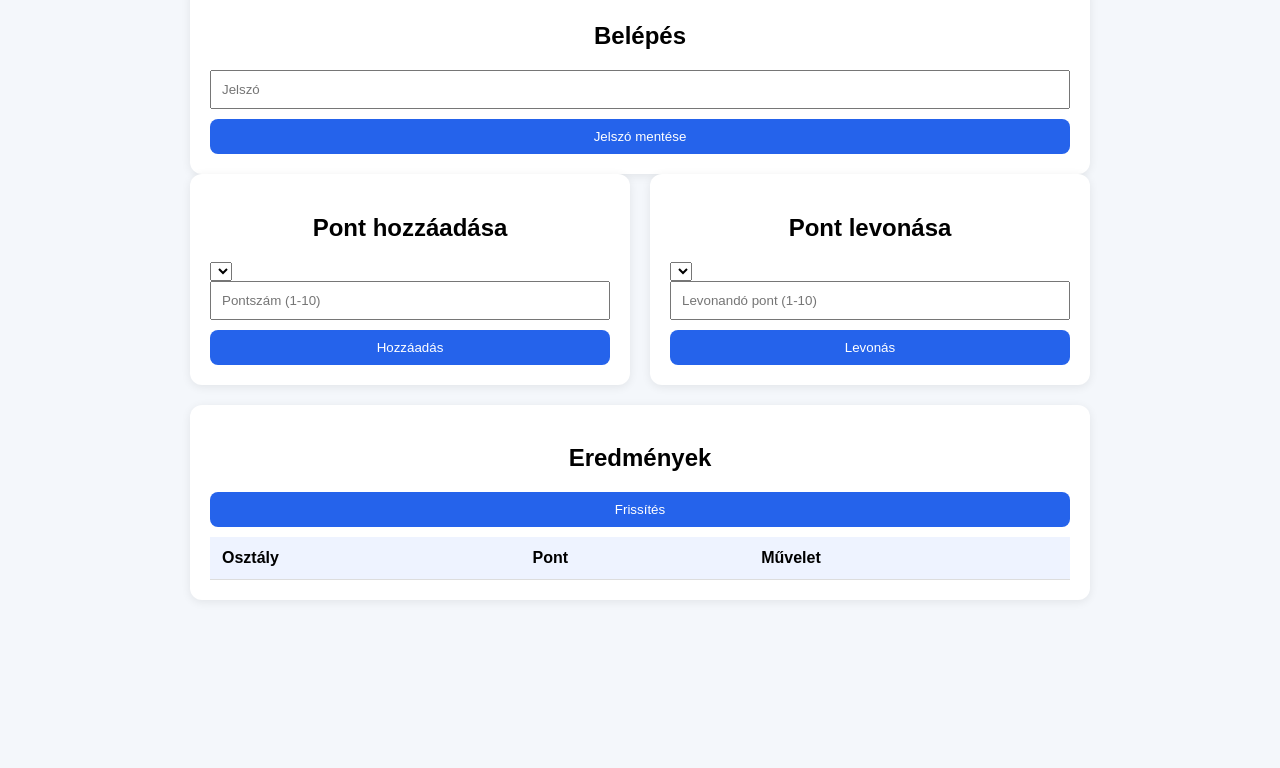
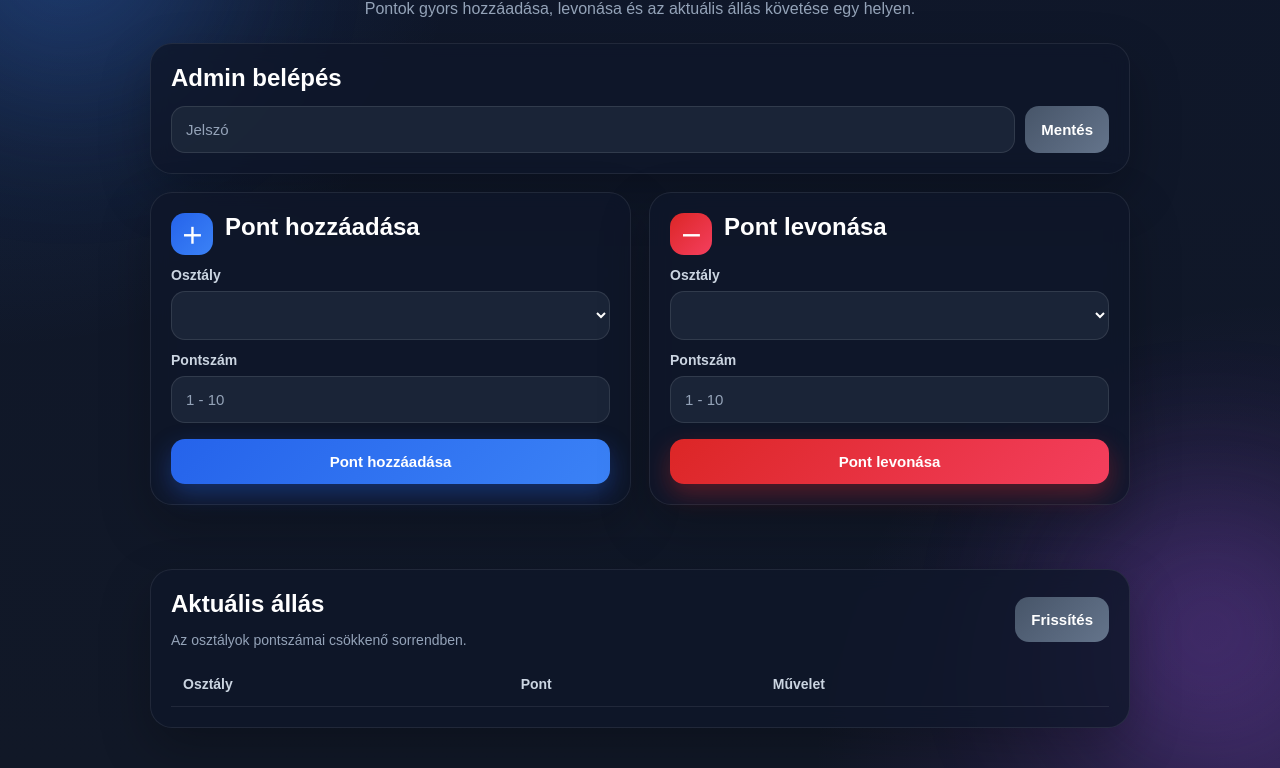
Before and after one commit to SofiBenedek/diaknap-pontozas, a website: page public/index.html in a window 1280 px wide. Shown: the part 118-886 px from the top of the page. Before the commit the page ends 800 px from the top, so only its background shows below. Drawn offline with Linux system fonts and the light colour scheme; no server answers.

Commit message:
improve ui design

```diff
--- a/public/index.html
+++ b/public/index.html
@@ -7,37 +7,70 @@
   <link rel="stylesheet" href="style.css" />
 </head>
 <body>
+  <div class="background-glow glow-1"></div>
+  <div class="background-glow glow-2"></div>
+
   <div class="container">
-    <h1>Diáknap pontozó</h1>
+    <header class="hero">
+      <p class="hero-badge">Diáknap 2026</p>
+      <h1>Osztálypontozó</h1>
+      <p class="hero-text">
+        Pontok gyors hozzáadása, levonása és az aktuális állás követése egy helyen.
+      </p>
+    </header>
 
-    <div class="card password-card">
-      <h2>Belépés</h2>
+    <section class="card password-card">
+      <h2>Admin belépés</h2>
+      <div class="input-group">
         <input type="password" id="adminPassword" placeholder="Jelszó" />
-      <button onclick="savePassword()">Jelszó mentése</button>
+        <button onclick="savePassword()">Mentés</button>
+      </div>
+    </section>
+
+    <section class="actions-grid">
+      <div class="card action-card add-card">
+        <div class="card-top">
+          <span class="card-icon">＋</span>
+          <h2>Pont hozzáadása</h2>
         </div>
 
-    <div class="cards">
-      <div class="card">
-        <h2>Pont hozzáadása</h2>
+        <label>Osztály</label>
         <select id="addClassName"></select>
-        <input type="number" id="addPoints" placeholder="Pontszám (1-10)" min="1" max="10" />
-        <button onclick="addPoints()">Hozzáadás</button>
+
+        <label>Pontszám</label>
+        <input type="number" id="addPoints" placeholder="1 - 10" min="1" max="10" />
+
+        <button class="primary-btn" onclick="addPoints()">Pont hozzáadása</button>
       </div>
 
-      <div class="card">
+      <div class="card action-card remove-card">
+        <div class="card-top">
+          <span class="card-icon">－</span>
           <h2>Pont levonása</h2>
+        </div>
+
+        <label>Osztály</label>
         <select id="removeClassName"></select>
-        <input type="number" id="removePoints" placeholder="Levonandó pont (1-10)" min="1" max="10" />
-        <button onclick="removePoints()">Levonás</button>
+
+        <label>Pontszám</label>
+        <input type="number" id="removePoints" placeholder="1 - 10" min="1" max="10" />
+
+        <button class="secondary-btn" onclick="removePoints()">Pont levonása</button>
       </div>
-    </div>
+    </section>
 
     <div class="message" id="message"></div>
 
-    <div class="scoreboard">
-      <h2>Eredmények</h2>
-      <button onclick="loadClasses()">Frissítés</button>
+    <section class="card scoreboard-card">
+      <div class="scoreboard-header">
+        <div>
+          <h2>Aktuális állás</h2>
+          <p>Az osztályok pontszámai csökkenő sorrendben.</p>
+        </div>
+        <button class="refresh-btn" onclick="loadClasses()">Frissítés</button>
+      </div>
 
+      <div class="table-wrapper">
         <table>
           <thead>
             <tr>
@@ -49,6 +82,7 @@
           <tbody id="classTableBody"></tbody>
         </table>
       </div>
+    </section>
   </div>
 
   <script src="script.js"></script>
--- a/public/style.css
+++ b/public/style.css
@@ -1,91 +1,322 @@
+* {
+  box-sizing: border-box;
+}
+
 body {
+  margin: 0;
   font-family: Arial, sans-serif;
-  background: #f4f7fb;
-  margin: 0;
-  padding: 20px;
+  background:
+    radial-gradient(circle at top left, rgba(59, 130, 246, 0.18), transparent 30%),
+    radial-gradient(circle at bottom right, rgba(168, 85, 247, 0.18), transparent 30%),
+    linear-gradient(180deg, #0f172a 0%, #111827 100%);
+  color: #e5e7eb;
+  min-height: 100vh;
+  padding: 20px 14px 40px;
+  position: relative;
+  overflow-x: hidden;
+}
+
+.background-glow {
+  position: fixed;
+  width: 260px;
+  height: 260px;
+  border-radius: 50%;
+  filter: blur(90px);
+  opacity: 0.3;
+  pointer-events: none;
+}
+
+.glow-1 {
+  top: -60px;
+  left: -60px;
+  background: #3b82f6;
+}
+
+.glow-2 {
+  bottom: -80px;
+  right: -60px;
+  background: #a855f7;
 }
 
 .container {
-  max-width: 900px;
+  max-width: 980px;
   margin: 0 auto;
+  position: relative;
+  z-index: 1;
 }
 
-h1, h2 {
+.hero {
   text-align: center;
+  margin-bottom: 22px;
 }
 
-.cards {
-  display: flex;
-  gap: 20px;
-  margin-bottom: 20px;
-  flex-wrap: wrap;
+.hero-badge {
+  display: inline-block;
+  margin: 0 0 12px;
+  padding: 8px 14px;
+  border-radius: 999px;
+  background: rgba(255, 255, 255, 0.08);
+  color: #cbd5e1;
+  font-size: 14px;
+  border: 1px solid rgba(255, 255, 255, 0.08);
+}
+
+.hero h1 {
+  margin: 0;
+  font-size: 34px;
+  font-weight: 700;
+  color: white;
+}
+
+.hero-text {
+  margin: 10px auto 0;
+  max-width: 640px;
+  color: #94a3b8;
+  font-size: 16px;
+  line-height: 1.5;
 }
 
 .card {
-  flex: 1;
-  min-width: 280px;
-  background: white;
+  background: rgba(15, 23, 42, 0.78);
+  border: 1px solid rgba(255, 255, 255, 0.08);
+  border-radius: 22px;
   padding: 20px;
-  border-radius: 12px;
-  box-shadow: 0 2px 10px rgba(0,0,0,0.08);
+  box-shadow: 0 20px 50px rgba(0, 0, 0, 0.25);
+  backdrop-filter: blur(10px);
 }
 
-input {
+.password-card {
+  margin-bottom: 18px;
+}
+
+.password-card h2,
+.action-card h2,
+.scoreboard-card h2 {
+  margin-top: 0;
+  margin-bottom: 14px;
+  color: white;
+}
+
+.input-group {
+  display: flex;
+  gap: 10px;
+}
+
+.actions-grid {
+  display: grid;
+  grid-template-columns: 1fr 1fr;
+  gap: 18px;
+  margin-bottom: 18px;
+}
+
+.action-card label {
+  display: block;
+  margin-bottom: 8px;
+  margin-top: 12px;
+  color: #cbd5e1;
+  font-size: 14px;
+  font-weight: 600;
+}
+
+.card-top {
+  display: flex;
+  align-items: center;
+  gap: 12px;
+  margin-bottom: 8px;
+}
+
+.card-icon {
+  width: 42px;
+  height: 42px;
+  border-radius: 14px;
+  display: flex;
+  align-items: center;
+  justify-content: center;
+  font-size: 22px;
+  font-weight: bold;
+  color: white;
+  background: rgba(255, 255, 255, 0.08);
+}
+
+.add-card .card-icon {
+  background: linear-gradient(135deg, #2563eb, #3b82f6);
+}
+
+.remove-card .card-icon {
+  background: linear-gradient(135deg, #dc2626, #f43f5e);
+}
+
+input,
+select {
   width: 100%;
-  padding: 10px;
-  margin-bottom: 10px;
-  box-sizing: border-box;
+  padding: 14px 14px;
+  border-radius: 14px;
+  border: 1px solid rgba(255, 255, 255, 0.1);
+  background: rgba(30, 41, 59, 0.85);
+  color: white;
+  font-size: 15px;
+  outline: none;
+  transition: 0.2s ease;
+}
+
+input::placeholder {
+  color: #94a3b8;
+}
+
+input:focus,
+select:focus {
+  border-color: rgba(96, 165, 250, 0.8);
+  box-shadow: 0 0 0 4px rgba(59, 130, 246, 0.15);
 }
 
 button {
-  width: 100%;
-  padding: 10px;
   border: none;
-  background: #2563eb;
-  color: white;
-  border-radius: 8px;
+  border-radius: 14px;
+  padding: 14px 16px;
+  font-size: 15px;
+  font-weight: 700;
   cursor: pointer;
+  transition: transform 0.15s ease, opacity 0.15s ease, box-shadow 0.2s ease;
 }
 
-button:hover {
-  background: #1d4ed8;
+button:active {
+  transform: scale(0.98);
+}
+
+.primary-btn {
+  width: 100%;
+  margin-top: 16px;
+  color: white;
+  background: linear-gradient(135deg, #2563eb, #3b82f6);
+  box-shadow: 0 10px 24px rgba(37, 99, 235, 0.35);
+}
+
+.secondary-btn {
+  width: 100%;
+  margin-top: 16px;
+  color: white;
+  background: linear-gradient(135deg, #dc2626, #f43f5e);
+  box-shadow: 0 10px 24px rgba(220, 38, 38, 0.35);
+}
+
+.password-card button,
+.refresh-btn {
+  color: white;
+  background: linear-gradient(135deg, #475569, #64748b);
+}
+
+.password-card button:hover,
+.refresh-btn:hover,
+.primary-btn:hover,
+.secondary-btn:hover,
+.delete-btn:hover {
+  opacity: 0.92;
 }
 
 .message {
-  margin: 15px 0;
+  min-height: 28px;
+  margin: 4px 0 18px;
   text-align: center;
-  font-weight: bold;
+  font-weight: 700;
+  font-size: 15px;
 }
 
-.scoreboard {
-  background: white;
-  padding: 20px;
-  border-radius: 12px;
-  box-shadow: 0 2px 10px rgba(0,0,0,0.08);
+.scoreboard-header {
+  display: flex;
+  justify-content: space-between;
+  align-items: center;
+  gap: 14px;
+  margin-bottom: 14px;
+}
+
+.scoreboard-header p {
+  margin: 4px 0 0;
+  color: #94a3b8;
+  font-size: 14px;
+}
+
+.table-wrapper {
+  overflow-x: auto;
 }
 
 table {
   width: 100%;
   border-collapse: collapse;
-  margin-top: 10px;
+  overflow: hidden;
 }
 
-th, td {
-  border-bottom: 1px solid #ddd;
-  padding: 12px;
+thead th {
   text-align: left;
+  font-size: 14px;
+  color: #cbd5e1;
+  padding: 14px 12px;
+  border-bottom: 1px solid rgba(255, 255, 255, 0.08);
 }
 
-th {
-  background: #eef3ff;
+tbody td {
+  padding: 14px 12px;
+  border-bottom: 1px solid rgba(255, 255, 255, 0.06);
+  color: #f8fafc;
+}
+
+tbody tr:hover {
+  background: rgba(255, 255, 255, 0.04);
+}
+
+tbody td:nth-child(2) {
+  font-weight: 700;
+  color: #93c5fd;
 }
 
 .delete-btn {
-  width: auto;
-  padding: 8px 12px;
-  background: #dc2626;
+  padding: 10px 14px;
+  color: white;
+  background: linear-gradient(135deg, #b91c1c, #ef4444);
+  border-radius: 12px;
+  font-size: 14px;
 }
 
-.delete-btn:hover {
-  background: #b91c1c;
+@media (max-width: 768px) {
+  body {
+    padding: 16px 12px 30px;
+  }
+
+  .hero h1 {
+    font-size: 28px;
+  }
+
+  .hero-text {
+    font-size: 15px;
+  }
+
+  .actions-grid {
+    grid-template-columns: 1fr;
+  }
+
+  .input-group {
+    flex-direction: column;
+  }
+
+  .input-group button {
+    width: 100%;
+  }
+
+  .scoreboard-header {
+    flex-direction: column;
+    align-items: stretch;
+  }
+
+  .refresh-btn {
+    width: 100%;
+  }
+
+  thead th,
+  tbody td {
+    font-size: 14px;
+    padding: 12px 8px;
+  }
+
+  .delete-btn {
+    width: 100%;
+  }
 }
```
Lines whose indentation alone changed are shown as unchanged.
